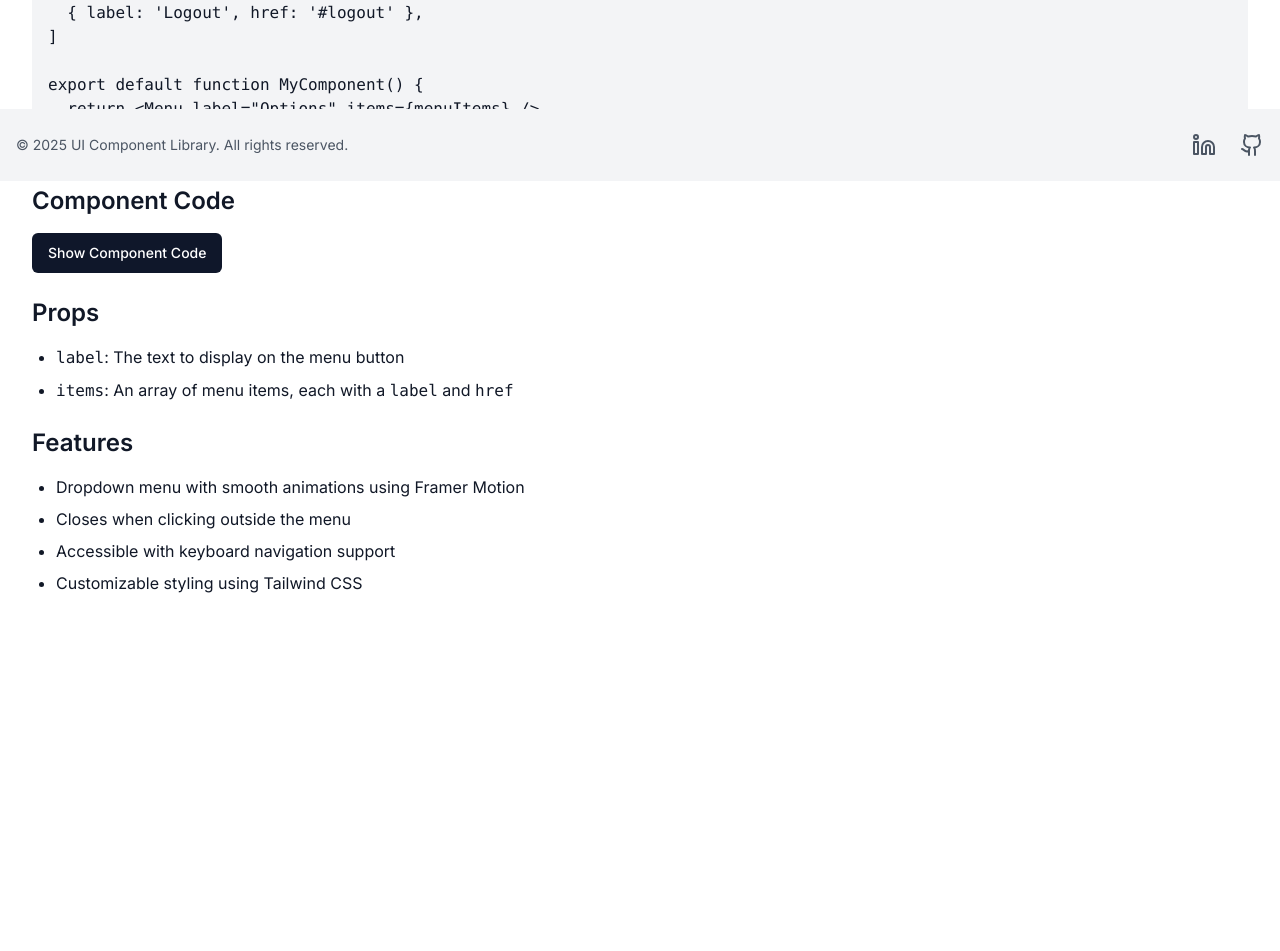
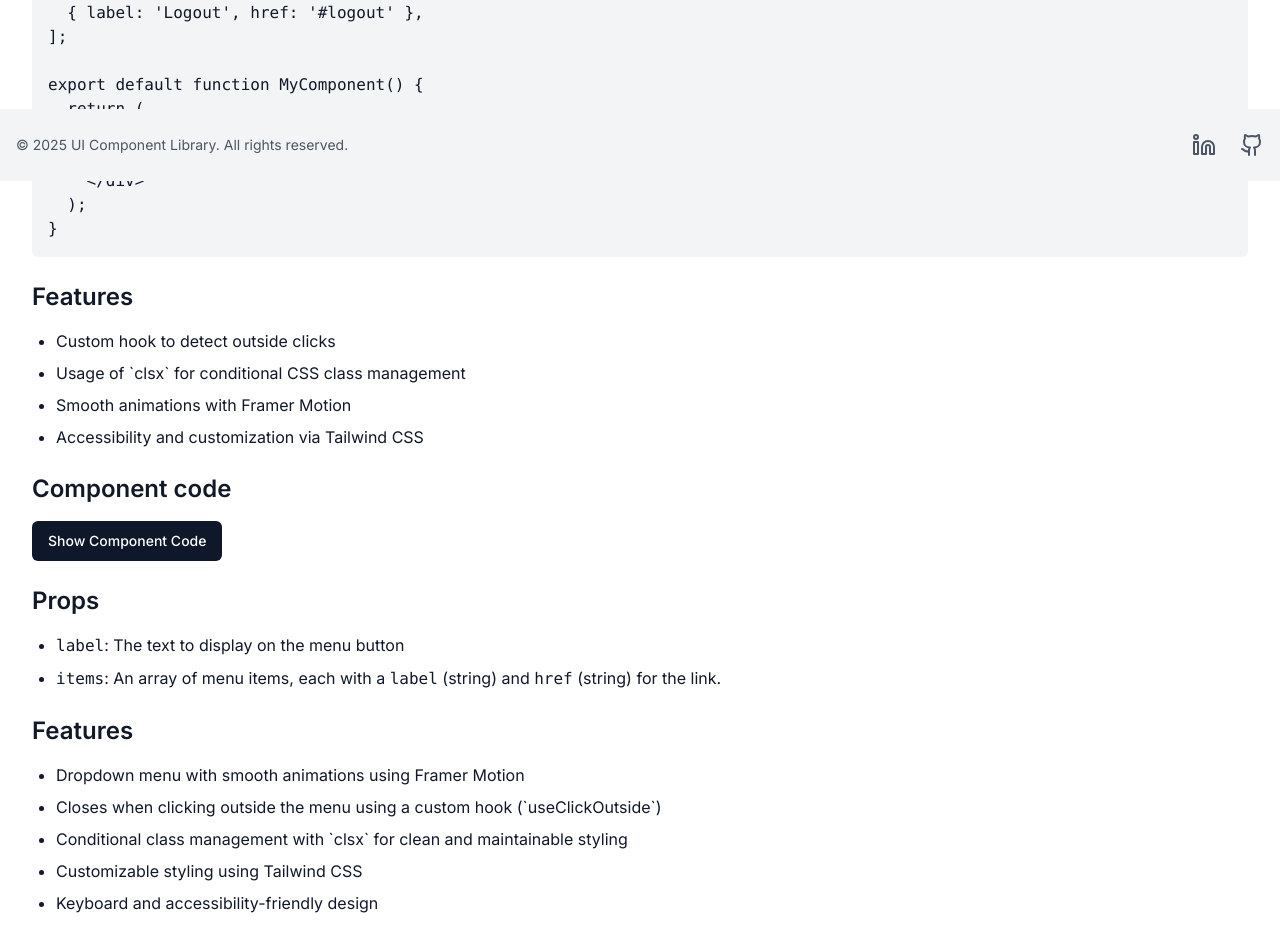
Before and after one commit to Florence-Martin/UI-Library, a Next.js app: page /catalog/menu in a window 1280 px wide. Shown: the part 619-1570 px from the top of the page. Before the commit the page ends 1350 px from the top, so only its background shows below. Built offline with nearby package versions, Linux system fonts and the light colour scheme.

Commit message:
refactore: code refactoring and improve Menu  component documentation and usage examples- add useClickOUtside Hook

```diff
--- a/app/catalog/menu/page.tsx
+++ b/app/catalog/menu/page.tsx
@@ -7,77 +7,42 @@ import CodeBlock from "@/components/CodeBlock";
 import BackToCatalog from "@/components/BackToCatalog";
 
 const menuComponentCode = `
-'use client'
+"use client";
 
-import React, { useState, useRef, useEffect } from 'react'
-import { motion, AnimatePresence } from 'framer-motion'
-import { ChevronDown } from 'lucide-react'
+import React from "react";
+import { motion, AnimatePresence } from "framer-motion";
+import { ChevronDown } from "lucide-react";
+import clsx from "clsx";
+import { useClickOutside } from "../../hooks/useClickOutside";
 
-interface MenuItem {
-  label: string
-  href: string
-}
+export function Menu({ label, items }) {
+  const [isOpen, setIsOpen] = React.useState(false);
+  const menuRef = React.useRef(null);
 
-interface MenuProps {
-  label: string
-  items: MenuItem[]
-}
+  useClickOutside(menuRef, () => setIsOpen(false));
 
-export function Menu({ label, items }: MenuProps) {
-  const [isOpen, setIsOpen] = useState(false)
-  const menuRef = useRef<HTMLDivElement>(null)
-
-  useEffect(() => {
-    const handleClickOutside = (event: MouseEvent) => {
-      if (menuRef.current && !menuRef.current.contains(event.target as Node)) {
-        setIsOpen(false)
-      }
-    }
-
-    document.addEventListener('mousedown', handleClickOutside)
-    return () => {
-      document.removeEventListener('mousedown', handleClickOutside)
-    }
-  }, [])
+  const toggleMenu = () => setIsOpen((prev) => !prev);
 
   return (
     <div className="relative inline-block text-left" ref={menuRef}>
-      <div>
-        <button
-          type="button"
-          className="inline-flex justify-center w-full rounded-md border border-gray-300 shadow-sm px-4 py-2 bg-white text-sm font-medium text-gray-700 hover:bg-gray-50 focus:outline-none focus:ring-2 focus:ring-offset-2 focus:ring-offset-gray-100 focus:ring-indigo-500"
-          onClick={() => setIsOpen(!isOpen)}
-        >
+      <button className={clsx("...")} onClick={toggleMenu}>
         {label}
         <ChevronDown className="-mr-1 ml-2 h-5 w-5" aria-hidden="true" />
       </button>
-      </div>
 
       <AnimatePresence>
         {isOpen && (
-          <motion.div
-            initial={{ opacity: 0, y: -10 }}
-            animate={{ opacity: 1, y: 0 }}
-            exit={{ opacity: 0, y: -10 }}
-            transition={{ duration: 0.2 }}
-            className="origin-top-right absolute right-0 mt-2 w-56 rounded-md shadow-lg bg-white ring-1 ring-black ring-opacity-5 divide-y divide-gray-100 focus:outline-none"
-          >
-            <div className="py-1">
+          <motion.div className={clsx("...")}>
             {items.map((item, index) => (
-                <a
-                  key={index}
-                  href={item.href}
-                  className="block px-4 py-2 text-sm text-gray-700 hover:bg-gray-100 hover:text-gray-900"
-                >
+              <a key={index} href={item.href} className={clsx("...")}>
                 {item.label}
               </a>
             ))}
-            </div>
           </motion.div>
         )}
       </AnimatePresence>
     </div>
-  )
+  );
 }
 `;
 
@@ -105,23 +70,37 @@ export default function MenuPage() {
       <section>
         <h2 className="text-2xl font-semibold mb-4">Usage</h2>
         <CodeBlock
-          code={`import { Menu } from '@/components/ui/Menu'
+          code={`import { Menu } from '@/components/ui/Menu';
 
 const menuItems = [
   { label: 'Profile', href: '#profile' },
   { label: 'Settings', href: '#settings' },
   { label: 'Logout', href: '#logout' },
-]
+];
 
 export default function MyComponent() {
-  return <Menu label="Options" items={menuItems} />
+  return (
+    <div className="container mx-auto px-4 py-8">
+      <Menu label="Options" items={menuItems} />
+    </div>
+  );
 }`}
           language="tsx"
         />
       </section>
 
       <section>
-        <h2 className="text-2xl font-semibold mb-4">Component Code</h2>
+        <h2 className="text-2xl font-semibold mb-4">Features</h2>
+        <ul className="list-disc pl-6 space-y-2">
+          <li>Custom hook to detect outside clicks</li>
+          <li>Usage of `clsx` for conditional CSS class management</li>
+          <li>Smooth animations with Framer Motion</li>
+          <li>Accessibility and customization via Tailwind CSS</li>
+        </ul>
+      </section>
+
+      <section>
+        <h2 className="text-2xl font-semibold mb-4">Component code</h2>
         <Button onClick={() => setShowComponentCode(!showComponentCode)}>
           {showComponentCode ? "Hide Component Code" : "Show Component Code"}
         </Button>
@@ -140,7 +119,8 @@ export default function MyComponent() {
           </li>
           <li>
             <code>items</code>: An array of menu items, each with a{" "}
-            <code>label</code> and <code>href</code>
+            <code>label</code> (string) and <code>href</code> (string) for the
+            link.
           </li>
         </ul>
       </section>
@@ -149,9 +129,16 @@ export default function MyComponent() {
         <h2 className="text-2xl font-semibold mb-4">Features</h2>
         <ul className="list-disc pl-6 space-y-2">
           <li>Dropdown menu with smooth animations using Framer Motion</li>
-          <li>Closes when clicking outside the menu</li>
-          <li>Accessible with keyboard navigation support</li>
+          <li>
+            Closes when clicking outside the menu using a custom hook
+            (`useClickOutside`)
+          </li>
+          <li>
+            Conditional class management with `clsx` for clean and maintainable
+            styling
+          </li>
           <li>Customizable styling using Tailwind CSS</li>
+          <li>Keyboard and accessibility-friendly design</li>
         </ul>
       </section>
     </div>
--- a/components/ui/Menu.tsx
+++ b/components/ui/Menu.tsx
@@ -1,8 +1,10 @@
 "use client";
 
-import React, { useState, useRef, useEffect } from "react";
+import React from "react";
 import { motion, AnimatePresence } from "framer-motion";
 import { ChevronDown } from "lucide-react";
+import clsx from "clsx";
+import { useClickOutside } from "../../hooks/useClickOutside";
 
 interface MenuItem {
   label: string;
@@ -15,34 +17,27 @@ interface MenuProps {
 }
 
 export function Menu({ label, items }: MenuProps) {
-  const [isOpen, setIsOpen] = useState(false);
-  const menuRef = useRef<HTMLDivElement>(null);
+  const [isOpen, setIsOpen] = React.useState(false);
+  const menuRef = React.useRef<HTMLDivElement>(null);
 
-  useEffect(() => {
-    const handleClickOutside = (event: MouseEvent) => {
-      if (menuRef.current && !menuRef.current.contains(event.target as Node)) {
-        setIsOpen(false);
-      }
-    };
+  useClickOutside(menuRef, () => setIsOpen(false));
 
-    document.addEventListener("mousedown", handleClickOutside);
-    return () => {
-      document.removeEventListener("mousedown", handleClickOutside);
-    };
-  }, []);
+  const toggleMenu = () => setIsOpen((prev) => !prev);
 
   return (
     <div className="relative inline-block text-left" ref={menuRef}>
-      <div>
       <button
         type="button"
-          className="inline-flex justify-center w-full rounded-md border border-gray-300 shadow-sm px-4 py-2 bg-white text-sm font-medium text-gray-700 hover:bg-gray-50 focus:outline-none focus:ring-2 focus:ring-offset-2 focus:ring-offset-gray-100 focus:ring-indigo-500"
-          onClick={() => setIsOpen(!isOpen)}
+        className={clsx(
+          "inline-flex justify-center w-full rounded-md border px-4 py-2 text-sm font-medium",
+          "bg-white text-gray-700 border-gray-300 hover:bg-gray-50 focus:outline-none",
+          "focus:ring-2 focus:ring-indigo-500 focus:ring-offset-2 focus:ring-offset-gray-100"
+        )}
+        onClick={toggleMenu}
       >
         {label}
         <ChevronDown className="-mr-1 ml-2 h-5 w-5" aria-hidden="true" />
       </button>
-      </div>
 
       <AnimatePresence>
         {isOpen && (
@@ -51,14 +46,20 @@ export function Menu({ label, items }: MenuProps) {
             animate={{ opacity: 1, y: 0 }}
             exit={{ opacity: 0, y: -10 }}
             transition={{ duration: 0.2 }}
-            className="origin-top-right absolute right-0 mt-2 w-56 rounded-md shadow-lg bg-white ring-1 ring-black ring-opacity-5 divide-y divide-gray-100 focus:outline-none"
+            className={clsx(
+              "absolute right-0 mt-2 w-56 origin-top-right rounded-md shadow-lg bg-white",
+              "ring-1 ring-black ring-opacity-5 divide-y divide-gray-100"
+            )}
           >
             <div className="py-1">
               {items.map((item, index) => (
                 <a
                   key={index}
                   href={item.href}
-                  className="block px-4 py-2 text-sm text-gray-700 hover:bg-gray-100 hover:text-gray-900"
+                  className={clsx(
+                    "block px-4 py-2 text-sm text-gray-700",
+                    "hover:bg-gray-100 hover:text-gray-900"
+                  )}
                 >
                   {item.label}
                 </a>
--- /dev/null
+++ b/hooks/useClickOutside.ts
@@ -0,0 +1,19 @@
+import { useEffect } from "react";
+
+export function useClickOutside(
+  ref: React.RefObject<HTMLElement | null>,
+  callback: () => void
+) {
+  useEffect(() => {
+    const handleClickOutside = (event: MouseEvent) => {
+      if (ref.current && !ref.current.contains(event.target as Node)) {
+        callback();
+      }
+    };
+
+    document.addEventListener("mousedown", handleClickOutside);
+    return () => {
+      document.removeEventListener("mousedown", handleClickOutside);
+    };
+  }, [ref, callback]);
+}
```
Lines whose indentation alone changed are shown as unchanged.
